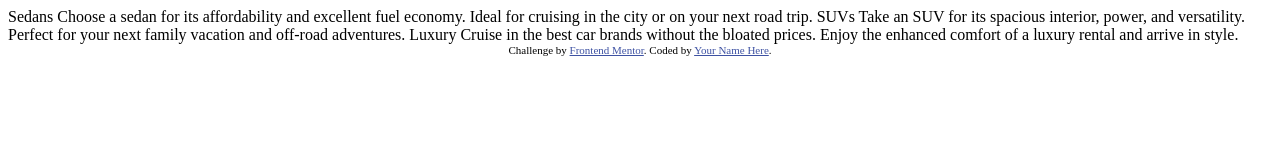
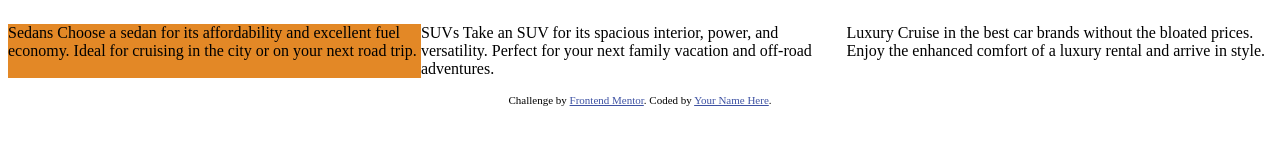
Before and after one commit to JayKoder/3_column_preview_card_component_main, a plain HTML site: page index.html in a window 1280 px wide. Drawn offline with Linux system fonts and the light colour scheme.

Commit message:
Box container

```diff
--- a/index.html
+++ b/index.html
@@ -11,6 +11,7 @@
 			sizes="32x32"
 			href="./images/favicon-32x32.png"
 		/>
+		<link rel="stylesheet" href="style.css" />
 
 		<title>Frontend Mentor | 3-column preview card component</title>
 
@@ -25,13 +26,25 @@
 			}
 		</style>
 	</head>
+
 	<body>
-	  Sedans Choose a sedan for its affordability and excellent fuel economy.
-	  Ideal for cruising in the city or on your next road trip. SUVs Take an
-	  SUV for its spacious interior, power, and versatility. Perfect for your
-	  next family vacation and off-road adventures. Luxury Cruise in the best
-	  car brands without the bloated prices. Enjoy the enhanced comfort of a
-	  luxury rental and arrive in style.
+		<div class="box-container">
+			<p class="box1">
+				Sedans Choose a sedan for its affordability and excellent fuel
+				economy. Ideal for cruising in the city or on your next road
+				trip.
+			</p>
+			<p class="box2">
+				SUVs Take an SUV for its spacious interior, power, and versatility.
+				Perfect for your next family vacation and off-road adventures.
+			</p>
+			<p class="box3">
+				Luxury
+				Cruise in the best car brands without the bloated prices. Enjoy the
+				enhanced comfort of a luxury rental and arrive in style.
+			</p>
+		</div>
+
 
 		<div class="attribution">
 			Challenge by
--- /dev/null
+++ b/style.css
@@ -0,0 +1,15 @@
+html {
+	box-sizing: border-box;
+}
+
+*, *:after, *:before {
+	box-sizing: inherit;
+}
+
+.box-container {
+	display: flex;
+}
+
+.box1 {
+	background: #e38826;
+}
```
Lines whose indentation alone changed are shown as unchanged.
